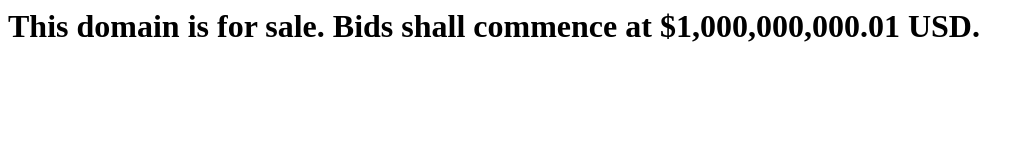
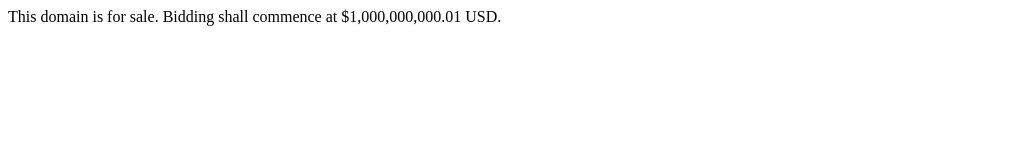
Before and after one commit to kylethacker/enjoyindependence, a plain HTML site: page index.html in a window 1280 px wide. Shown: the whole page, without its empty margins (0-1034 px from the left). Drawn offline with Linux system fonts and the light colour scheme.

Commit message:
Update index.html

```diff
--- a/index.html
+++ b/index.html
@@ -3,6 +3,6 @@
     <title>This Domain Is For Sale</title>
   </head>
   <body>
-    <h1>This domain is for sale. Bids shall commence at $1,000,000,000.01 USD.</h1>
+    <p>This domain is for sale. Bidding shall commence at $1,000,000,000.01 USD.</p>
   </body>
 </html>
```
